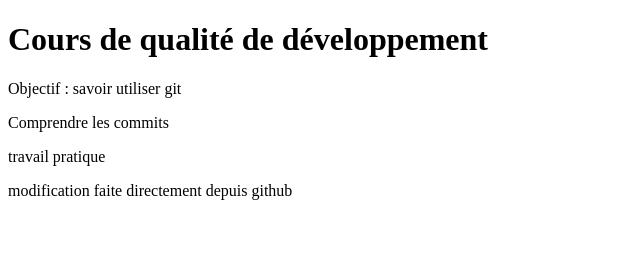
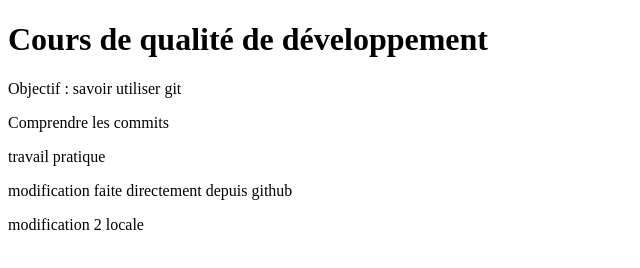
Before and after one commit to Hamza-Mhenni/r5a08_tp_git, a plain HTML site: page index.html in a window 1280 px wide. Shown: the whole page, without its empty margins (0-640 px from the left). Drawn offline with Linux system fonts and the light colour scheme.

Commit message:
seconde modification locale

```diff
--- a/index.html
+++ b/index.html
@@ -10,6 +10,6 @@
     <p>Comprendre les commits</p>
     <p>travail pratique</p>
     <p>modification faite directement depuis github</p>
-
+    <p>modification 2 locale</p>
 </body>
 </html>
```
